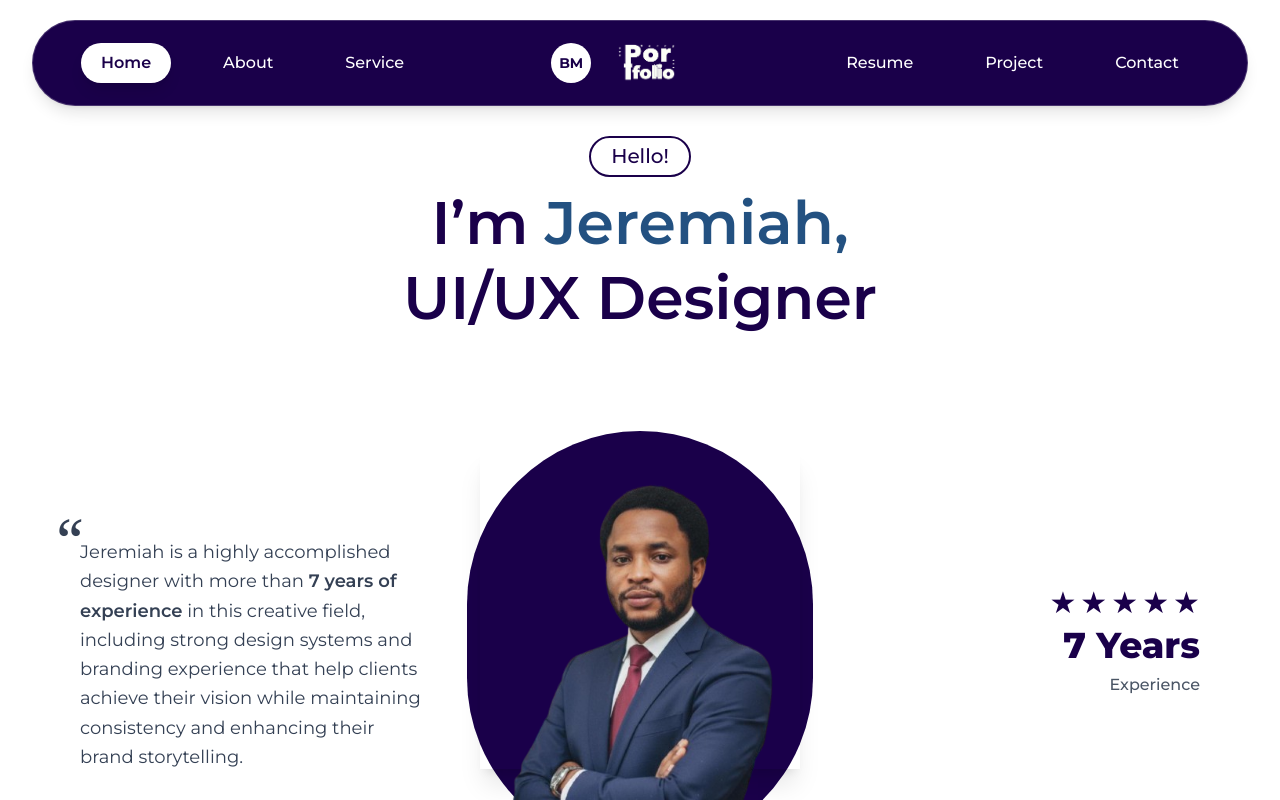
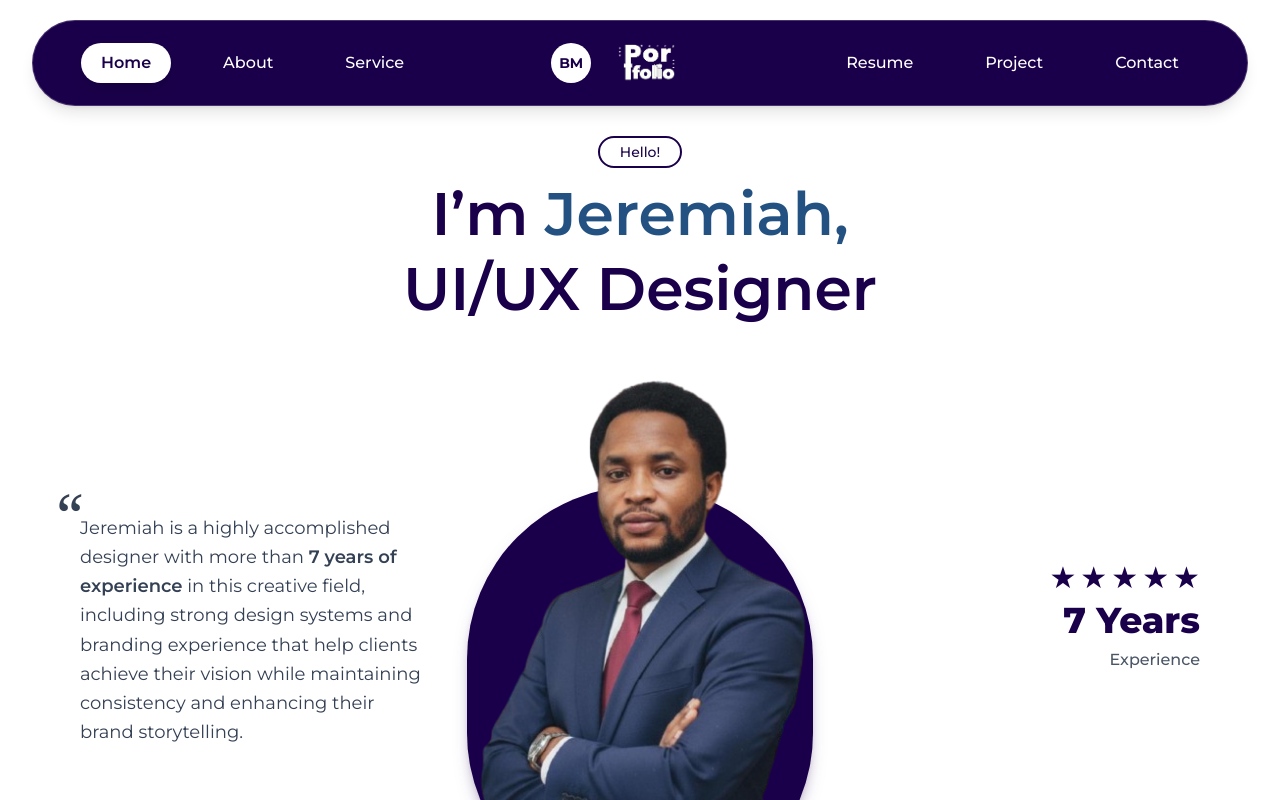
Before and after one commit to jeremiahadebay/Jerry-Portfolio, a Next.js app: page / in a window 1280 px wide. Shown: the top 800 px of the page. Built offline with nearby package versions, Linux system fonts and the light colour scheme.

Commit message:
Changes on the responsiveness of the Herosection...

```diff
--- a/src/app/components/contact.tsx
+++ b/src/app/components/contact.tsx
@@ -4,7 +4,7 @@ import { FaEnvelope, FaStar, FaAward, FaUserCheck } from "react-icons/fa";
 
 export default function ContactSection() {
   return (
-    <section className="py-20 text-center">
+    <section id="contact" className="py-20 text-center">
       {/* Heading */}
       <h2 className="text-3xl md:text-4xl font-extrabold text-gray-800 mb-6">
         Have an <span className="text-orange-500">Awesome Project</span> <br /> Idea?{" "}
--- a/src/app/components/footer.tsx
+++ b/src/app/components/footer.tsx
@@ -1,4 +1,5 @@
 import { Mail, ArrowRight } from "lucide-react";
+import Image from "next/image";
 
 export default function Footer() {
   return (
@@ -21,10 +22,18 @@ export default function Footer() {
           {/* Logo & Description */}
           <div>
             <div className="flex items-center gap-2 mb-4">
-              <div className="bg-orange-500 rounded-full w-10 h-10 flex items-center justify-center font-bold text-lg">
-                J
-              </div>
-              <span className="font-bold text-xl">CREA</span>
+             <div className="flex items-center space-x-2">
+                     <div className="w-10 h-10 bg-white rounded-full flex items-center justify-center text-[#1A004A] font-bold text-sm">
+                       BM
+                     </div>
+                     <Image
+                       src="/portfoliologo.png"
+                       alt="Logo"
+                       width={100}
+                       height={100}
+                       className="object-contain brightness-10 invert"
+                     />
+                   </div>
             </div>
             <p className="text-gray-400 text-sm">
               Lorem ipsum dolor sit amet, consectetur adipiscing elit. Sed congue
--- a/src/app/components/herosection.tsx
+++ b/src/app/components/herosection.tsx
@@ -5,60 +5,66 @@ import Image from "next/image";
 
 export default function HeroSection() {
   return (
-    <section id="home" className="flex flex-col items-center justify-center px-6 md:px-20 pb-0 pt-24 bg-white text-[#1A004A] relative overflow-hidden">
+    <section
+      id="home"
+      className="relative flex flex-col items-center justify-center px-6 md:px-20 pt-24 bg-white text-[#1A004A] overflow-hidden"
+    >
       {/* === TOP HEADING SECTION === */}
       <motion.div
         initial={{ opacity: 0, y: -20 }}
         animate={{ opacity: 1, y: 0 }}
         transition={{ duration: 0.8 }}
-        className="text-center mb-20 z-10"
+        className="text-center mb-16 z-10"
       >
-        <p className="inline-block text-center text-[20px] font-medium border-2 border-[#1A004A] bg-[#fffff] text-[#1A004A] px-5 py-1 rounded-full text-sm mt-10 mb-2">
+        <p className="inline-block border-2 border-[#1A004A] text-[#1A004A] px-5 py-1 rounded-full text-sm font-medium mt-10 mb-2">
           Hello!
         </p>
 
-        <h1 className="text-4xl font-600 font-semibold md:text-6xl leading-tight mb-4">
+        <h1 className="text-4xl md:text-6xl font-semibold leading-tight mb-4">
           I’m <span className="text-[#235181]">Jeremiah,</span> <br /> UI/UX Designer
         </h1>
       </motion.div>
 
       {/* === MAIN GRID SECTION === */}
-      <div className="grid grid-cols-1 md:grid-cols-3 gap-10 items-center justify-center w-full max-w-7xl">
+      <div className="grid grid-cols-1 md:grid-cols-3 gap-10 items-center w-full max-w-7xl relative z-10">
         {/* LEFT COLUMN - DESCRIPTION */}
         <motion.div
           initial={{ opacity: 0, y: 20 }}
           animate={{ opacity: 1, y: 0 }}
           transition={{ duration: 0.8 }}
-          className="flex flex-col items-center md:items-start text-center md:text-left px-4 md:px-0 space-y-6"
+          className="order-1 md:order-1 flex flex-col items-center md:items-start text-center md:text-left px-4 md:px-0 space-y-6"
         >
-          <p className="text-[#344054] font-400 text-base md:text-lg max-w-md relative leading-relaxed">
-            <span className="text-6xl text-[#344054] font-serif absolute -left-6 top-0">“</span> <br />
+          <p className="text-[#344054] text-base md:text-lg max-w-md leading-relaxed relative">
+            <span className="text-6xl text-[#344054] font-serif absolute -left-6 top-0">
+              “
+            </span>
+            <br />
             Jeremiah is a highly accomplished designer with more than{" "}
             <span className="font-semibold">7 years of experience</span> in this
-            creative field, including strong design systems and branding experience
-            that help clients achieve their vision while maintaining consistency
-            and enhancing their brand storytelling.
+            creative field, including strong design systems and branding
+            experience that help clients achieve their vision while maintaining
+            consistency and enhancing their brand storytelling.
           </p>
         </motion.div>
 
-        {/* CENTER COLUMN - IMAGE WITH BACKGROUND */}
+        {/* CENTER COLUMN - IMAGE */}
         <motion.div
           initial={{ opacity: 0, scale: 0.9 }}
           animate={{ opacity: 1, scale: 1 }}
           transition={{ delay: 0.3, duration: 0.8 }}
-          className="flex justify-center items-center relative z-10"
+          className="order-3 md:order-2 flex justify-center items-center relative mt-10 md:mt-0"
         >
-          {/* Background Circle */}
-          <div className="relative w-[330px] h-[636px] md:w-[420px] md:h-[420px] bg-[#1A004A] rounded-full"></div>
+          {/* Navy Blue Circle (Tucked to Neck Level) */}
+          <div className="relative w-[320px] h-[320px] md:w-[420px] md:h-[420px] bg-[#1A004A] rounded-full overflow-hidden translate-y-14 md:translate-y-20 shadow-lg shadow-[#1A004A]/30" />
 
-          {/* Portrait */}
-          <div className="md:w-80 md:h-80 z-10 md:-mt-16 shadow-xl absolute">
+          {/* Portrait Image (Balanced & Tucked) */}
+          <div className="absolute bottom-[-60px] md:bottom-[-110px] z-10">
             <Image
               src="/jerryherosection.png"
               alt="Jeremiah portrait"
-              width={800}
-              height={800}
-              className="object-cover rounded-full"
+              width={450}
+              height={650}
+              className="object-cover md:w-[400px] md:h-[600px] w-[300px] h-[450px] rounded-full"
             />
           </div>
         </motion.div>
@@ -68,14 +74,14 @@ export default function HeroSection() {
           initial={{ opacity: 0, y: 20 }}
           animate={{ opacity: 1, y: 0 }}
           transition={{ delay: 0.4, duration: 0.8 }}
-          className="flex flex-col items-center md:items-end justify-center text-center md:text-right px-4 md:px-0 space-y-2"
+          className="order-2 md:order-3 flex flex-col items-center md:items-end text-center md:text-right px-4 md:px-0 space-y-2"
         >
           <div className="flex space-x-1 text-3xl text-[#1A004A] mb-1">
-            <span>★</span>
-            <span>★</span>
-            <span>★</span>
-            <span>★</span>
-            <span>★</span>
+            {Array(5)
+              .fill("★")
+              .map((star, i) => (
+                <span key={i}>{star}</span>
+              ))}
           </div>
           <h3 className="text-[#1A004A] font-extrabold text-3xl md:text-4xl">
             7 Years
@@ -85,6 +91,9 @@ export default function HeroSection() {
           </p>
         </motion.div>
       </div>
+
+      {/* Overlap effect - smooth tucked-in under next section */}
+      <div className="absolute bottom-[-90px] md:bottom-[-160px] left-0 w-full h-[200px] bg-gradient-to-t from-white to-transparent z-0" />
     </section>
   );
 }
```
